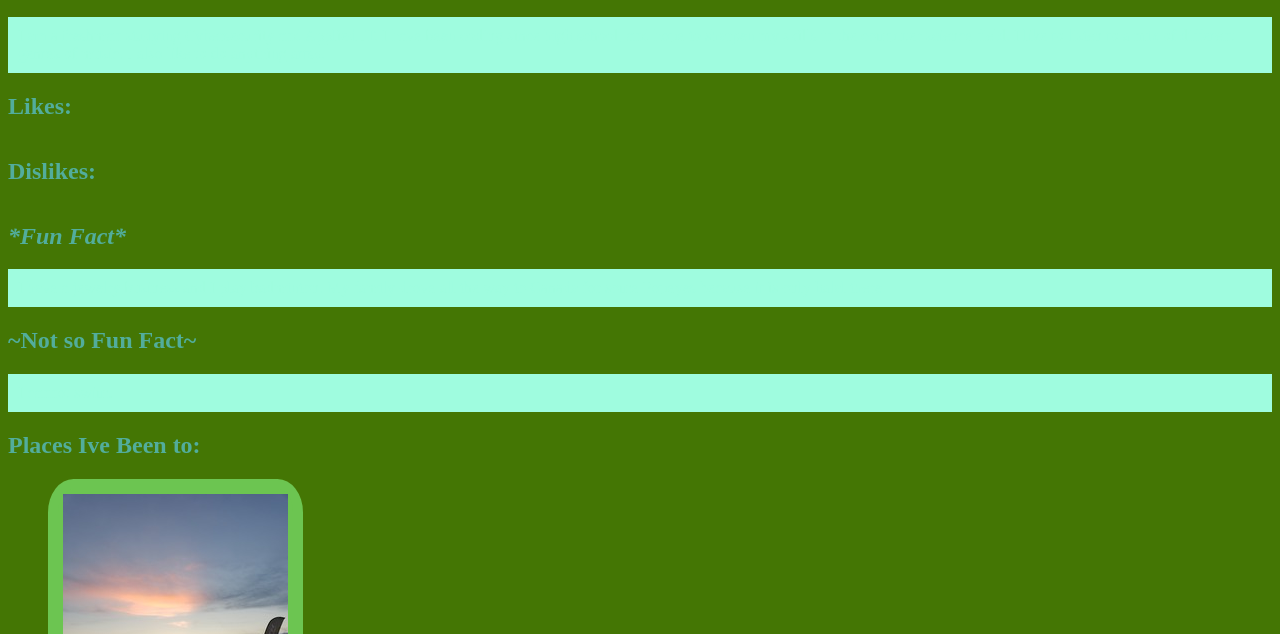
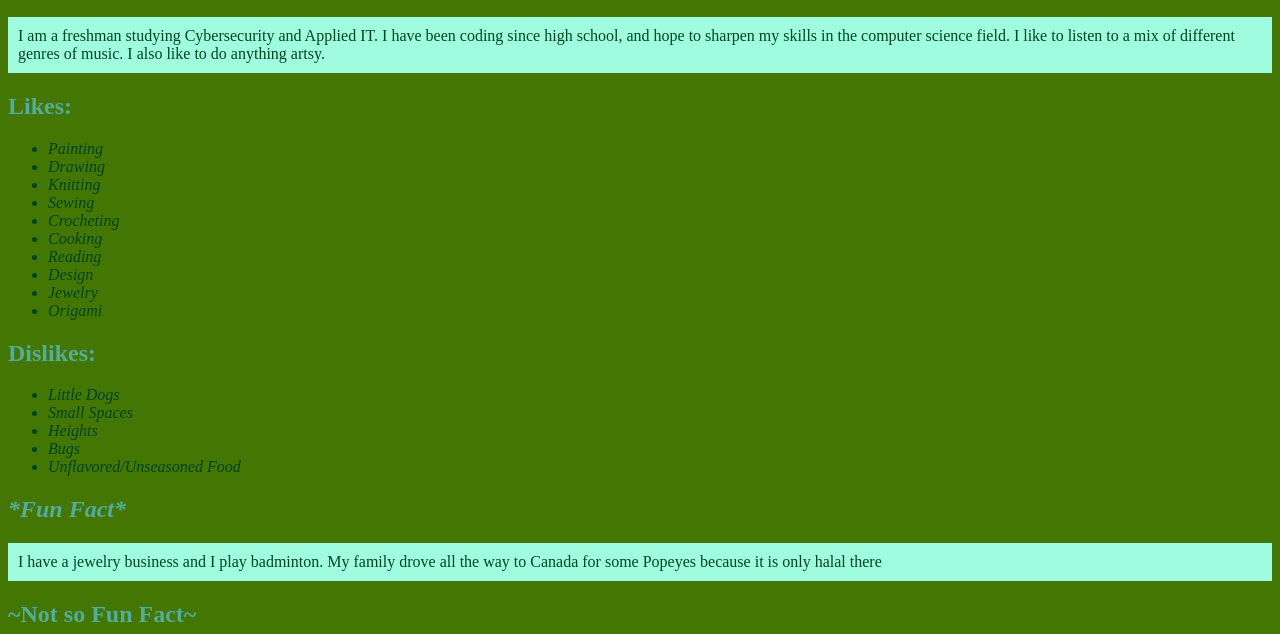
Before and after one commit to zansari18/project2, a plain HTML site: page abtme.html in a window 1280 px wide. Shown: the part 166-800 px from the top of the page. Drawn offline with Linux system fonts and the light colour scheme.

Commit message:
revert back to original
I messed up so I am reverting things back to their normal look

```diff
--- a/abtme.html
+++ b/abtme.html
@@ -17,6 +17,7 @@
 	<p> I am a freshman studying Cybersecurity and Applied IT. I have been coding since high school, and hope to sharpen my skills in the computer science field. I like to listen to a mix of different genres of music. I also like to do anything artsy.</p>
 
 	<div><h2> Likes: </h2></div>
+	<div id="preferences">
 	  <ul>
 	    <li><em>Painting</em></li>
 	    <li><em>Drawing</em></li>
@@ -29,6 +30,7 @@
 	    <li><em>Jewelry</em></li>
 	    <li><em>Origami</em></li>
 	  </ul>
+
 	  <div><h2> Dislikes: </h2></div>
 	  <ul>
 	    <li><em>Little Dogs</em></li>
@@ -37,7 +39,7 @@
 	    <li><em>Bugs</em></li>
 	    <li><em>Unflavored/Unseasoned Food</em></li>
 	  </ul>
-
+	</div>
 	<div><h2><em>*Fun Fact*</em></h2></div>
 	<p>I have a jewelry business and I play badminton. My family drove all the way to Canada for some Popeyes because it is only halal there </p>
 	<div><h2><strong> ~Not so Fun Fact~</strong></h2></div>
--- a/css/style.css
+++ b/css/style.css
@@ -1,6 +1,6 @@
 body {
 	background-color:#447604;
-	color:#9FFCDF;
+	color:#014421;
 
 }
 #directory {
@@ -60,19 +60,6 @@ ul{
 
 	clear:left;
 }
-ul li {
-
-	float:left;
-	position: relative;
-	right: 50%;
-	display:block;
-	color:#9FFCDF;
-}
-ul li a{
-	display:block;
-	text-decoration:none;
-	color:9FFCDF;
-}
 .image_borders {
 	border: 10px solid #6CC551;
 	border-radius:10%;
```
Lines whose indentation alone changed are shown as unchanged.
